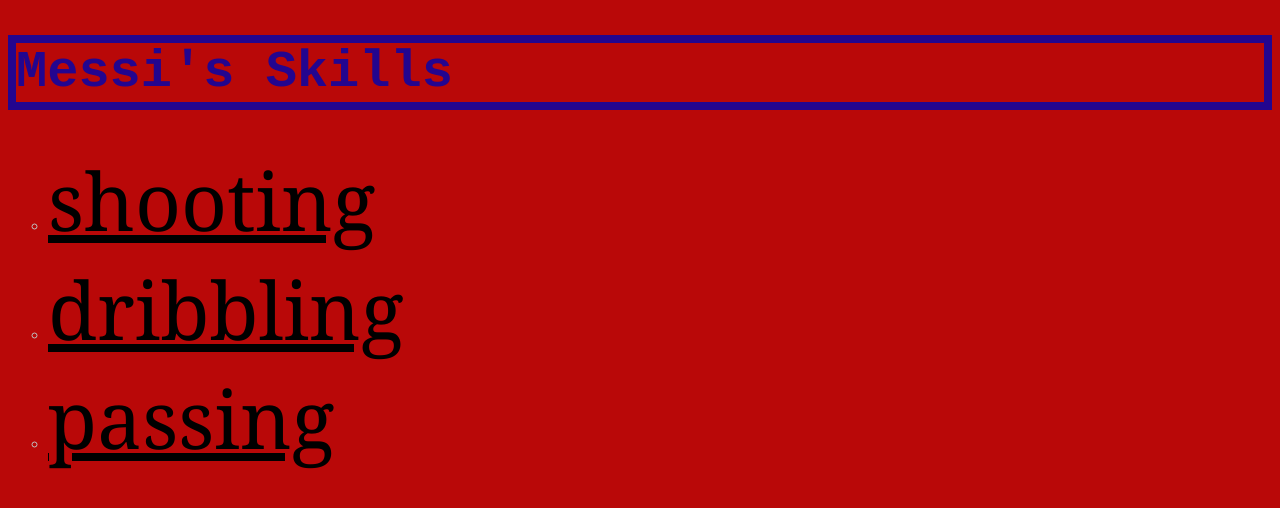
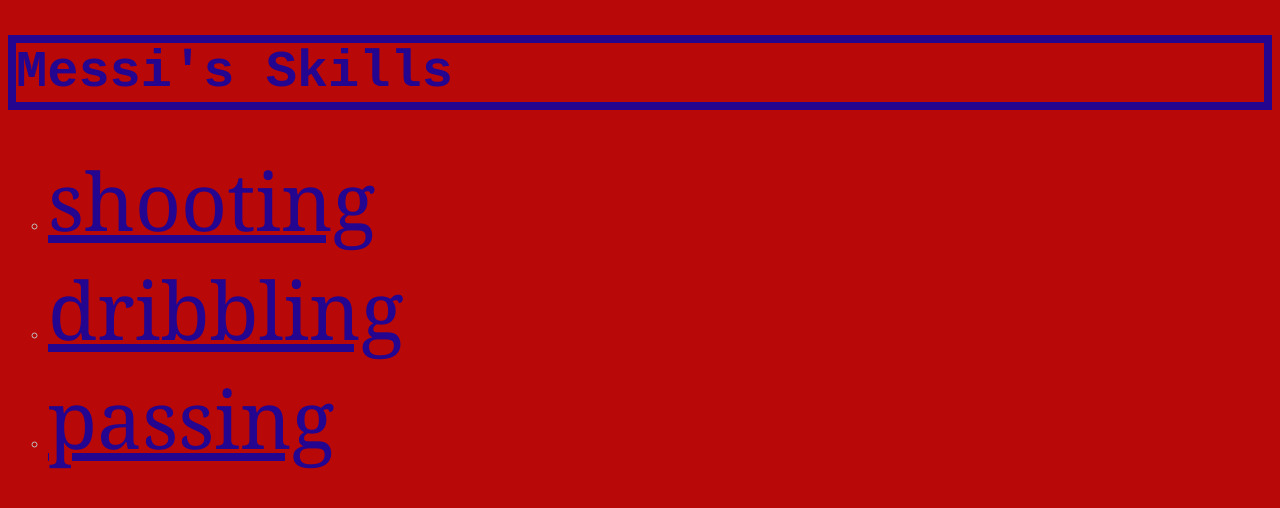
Before and after one commit to Dberrigan/writingfinal, a plain HTML site: page my project/project/Myoutube_index.html in a window 1280 px wide. Drawn offline with Linux system fonts and the light colour scheme.

Commit message:
youtube change

```diff
--- a/my project/project/Myoutube_index.html
+++ b/my project/project/Myoutube_index.html
@@ -11,7 +11,7 @@
 <body>
 
 <ul style="list-style-type:circle;color:silver;">
-    <li><a href="https://www.youtube.com/watch?v=4wDVzjn9s9E"style="color:black;font-size:500%;font-family:cambria">shooting</a></li>
-    <li><a href="https://www.youtube.com/watch?v=hc2xUSMXuGs"style="color:black;font-size:500%;font-family:cambria">dribbling</a></li>
-    <li><a href="https://www.youtube.com/watch?v=_om2Jcv4sf0"style="color:black;font-size:500%;font-family:cambria">passing</a></li>
+    <li><a href="https://www.youtube.com/watch?v=4wDVzjn9s9E"style="color:rgb(35, 5, 143);font-size:500%;font-family:cambria">shooting</a></li>
+    <li><a href="https://www.youtube.com/watch?v=hc2xUSMXuGs"style="color:rgb(35, 5, 143);font-size:500%;font-family:cambria">dribbling</a></li>
+    <li><a href="https://www.youtube.com/watch?v=_om2Jcv4sf0"style="color:rgb(35, 5, 143);font-size:500%;font-family:cambria">passing</a></li>
 </ul>
```
